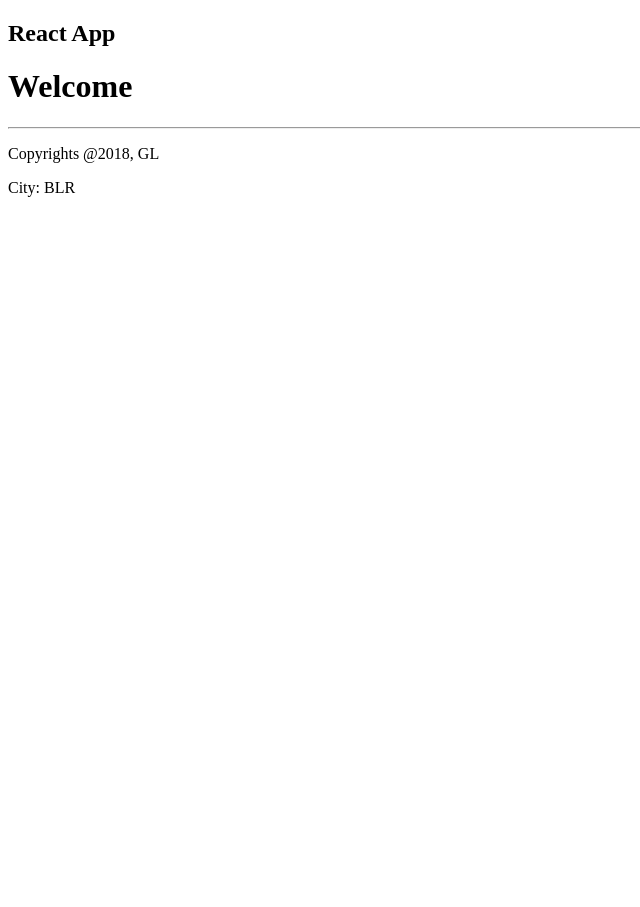
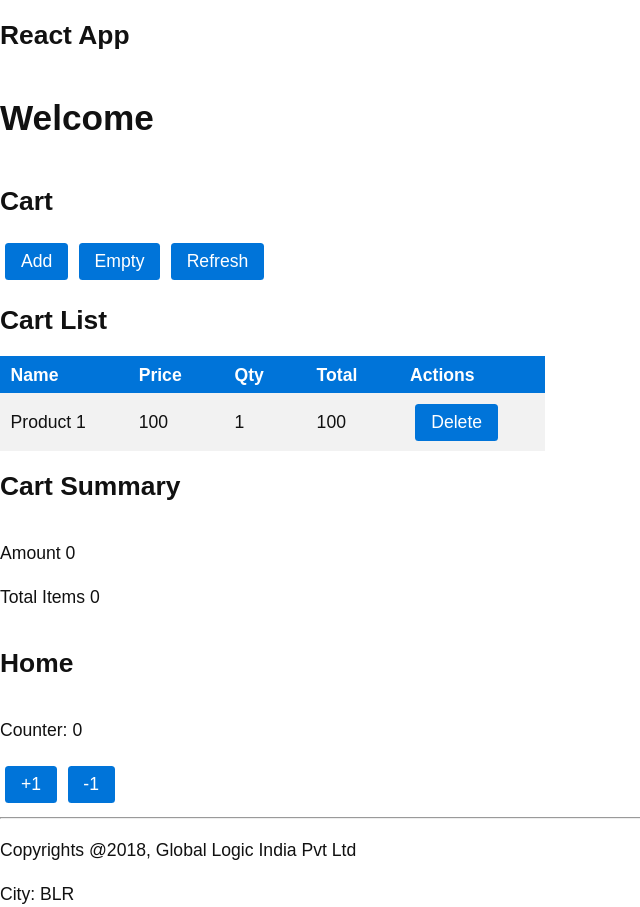
Before and after one commit to nodesense/globallogic-react-mar-2018, a React app: page / in a window 1280 px wide. Shown: the whole page, without its empty margins (0-640 px from the left). Before the commit the page ends 800 px from the top, so only its background shows below. Built offline with nearby package versions, Linux system fonts and the light colour scheme.

Commit message:
cart starter

```diff
--- a/src/app/App.js
+++ b/src/app/App.js
@@ -3,6 +3,10 @@ import React from "react";
 //default import
 import Header from "./components/Header";
 import Footer from "./components/Footer";
+
+import Home from "./components/Home";
+
+import Cart from "./cart/components/Cart";
 
 export class App extends React.Component {
 
@@ -14,7 +18,11 @@ export class App extends React.Component {
           <div >
               <Header title="React App" />
               <h1>Welcome</h1>
-              <Footer year="2018" company="GL"
+
+              <Cart />
+
+              <Home />
+              <Footer year={2018}
                       address = { {city: 'BLR'} } />
           </div>
         )
--- /dev/null
+++ b/src/app/cart/components/Cart.js
@@ -0,0 +1,112 @@
+
+import React, {Component} from "react";
+import PropTypes from "prop-types";
+
+import CartList from "./CartList";
+import CartSummary from "./CartSummary";
+
+export default class Cart extends Component {
+    constructor(props) {
+        super(props);
+
+        this.state = {
+            items: [{id: 1, price: 100, qty: 1, name: 'Product 1'}],
+            amount: 0, //price * qty of all items
+            count: 0, // qty of all items
+            flag: false, //dummy
+            highlight: false
+        }
+    }
+
+    recalculateTotal(items) {
+        let count = 0;
+        let amount = 0;
+
+        for (let item of  items) {
+            count += item.qty;
+            amount += item.qty * item.price
+        }
+
+        this.setState({
+            // es6 feature
+            count,  // count: count
+            amount
+        })
+    }
+
+    addItem() {
+        let id = Math.ceil(Math.random() * 100000);
+        let item = {
+            id: id,
+            name: `Product ${id}`,
+            price: Math.ceil(Math.random() * 100),
+            qty: 1
+        }
+
+        //TODO:
+
+    }
+
+    removeItem(id) {
+        //TODO:
+
+    }
+
+    empty() {
+        this.setState({
+            items: []
+        })
+
+        this.recalculateTotal([]);
+    }
+
+    refresh() {
+        //dummy
+        this.setState({
+            flag: !this.state.flag
+        })
+
+    }
+
+    render() {
+        console.log("Cart Render");
+
+        return (
+            <div>
+            <h2>Cart</h2>
+
+            <button onClick={() => this.addItem() }>
+             Add
+            </button>
+
+
+            <button onClick={() => this.empty() }>
+                Empty
+            </button>
+
+
+
+            <button onClick={() => this.refresh() }>
+                Refresh
+            </button>
+
+            <CartList items={this.state.items}
+
+
+            />
+
+            <CartSummary amount={this.state.amount}
+                         count={this.state.count} />
+            </div>
+        )
+    }
+}
+
+
+Cart.defaultProps = {
+
+}
+
+Cart.propTypes = {
+
+}
--- /dev/null
+++ b/src/app/cart/components/CartItem.js
@@ -0,0 +1,41 @@
+import React, {Component} from "react";
+import PropTypes from "prop-types";
+
+export default class CartItem extends Component {
+    constructor(props) {
+        super(props);
+    }
+
+    render() {
+
+        let {item} = this.props;
+        console.log("CartItem Render", item.id);
+
+        return (
+            <tr>
+                <td>{item.name}</td>
+                <td>{item.price}</td>
+                <td>
+                     {item.qty}
+                </td>
+                <td>{item.price * item.qty}</td>
+
+                <td>
+                    <button onClick={ () => {} }>
+                        Delete
+                    </button>
+                </td>
+            </tr>
+        )
+    }
+
+}
+
+
+CartItem.defaultProps = {
+
+}
+
+CartItem.propTypes = {
+
+}
--- /dev/null
+++ b/src/app/cart/components/CartList.js
@@ -0,0 +1,69 @@
+
+import React, {Component} from "react";
+import PropTypes from "prop-types";
+
+import CartItem from "./CartItem";
+
+export default class CartList extends Component {
+    constructor(props) {
+        super(props);
+        console.log("CartList cons");
+    }
+
+
+    componentWillMount() {
+        console.log("CartList will mount");
+    }
+
+
+    // shouldComponentUpdate(nextProps, nextState) {
+    //     console.log("cart list should update");
+    //     console.log("current list ", this.props.items.length);
+    //     console.log("current list ", nextProps.items.length);
+    //     console.log("this.props.items == nextProps.items", this.props.items == nextProps.items)
+    //     return  nextProps.items != this.props.items;
+    // }
+
+
+    componentDidMount() {
+        console.log("CartList did mount");
+    }
+
+    render() {
+        console.log("CartList render");
+        return (
+            <div>
+            <h2>Cart List</h2>
+            <table>
+                <tbody>
+                    <tr>
+                        <th>Name</th>
+                        <th>Price</th>
+                        <th>Qty</th>
+                        <th>Total</th>
+                        <th>Actions</th>
+                    </tr>
+
+                    {
+                        this.props.items.map(item => (
+                            <CartItem key={item.id}
+                                      item = {item}
+
+                            />
+                        ))
+                    }
+                </tbody>
+                </table>
+            </div>
+        )
+    }
+}
+
+
+CartList.defaultProps = {
+
+}
+
+CartList.propTypes = {
+
+}
--- /dev/null
+++ b/src/app/cart/components/CartSummary.js
@@ -0,0 +1,32 @@
+
+import React, {Component} from "react";
+import PropTypes from "prop-types";
+
+export default class CartSummary extends Component {
+    constructor(props) {
+        super(props);
+    }
+
+    render() {
+        console.log("CartSummary render");
+        return (
+            <div>
+            <h2>Cart Summary</h2>
+            <p> Amount {this.props.amount} </p>
+            <p> Total Items {this.props.count} </p>
+            </div>
+        )
+    }
+}
+
+
+// defaultProps is static, keyword
+CartSummary.defaultProps = {
+    amount: 0,
+    count: 0
+}
+
+CartSummary.propTypes = {
+    amount: PropTypes.number,
+    count: PropTypes.number
+}
--- a/src/app/components/Footer.js
+++ b/src/app/components/Footer.js
@@ -20,9 +20,19 @@ export default function Footer(props) {
 
 
 Footer.defaultProps = {
-
+    company: 'Global Logic India Pvt Ltd'
 }
 
 Footer.propTypes = {
+    // mandatory
+    year: PropTypes.number.isRequired,
+    // optional
+    company: PropTypes.string,
+
+    //address: PropTypes.object
+
+    address : PropTypes.shape({
+        city: PropTypes.string.isRequired
+    }).isRequired
 
 }
--- a/src/app/components/Header.js
+++ b/src/app/components/Header.js
@@ -9,6 +9,11 @@ export default class Header extends Component {
     constructor(props) {
         super(props);
         console.log("Header cons", props);
+    }
+
+    //ES next  static variable inside class
+    static propTypes = {
+        title: PropTypes.string.isRequired
     }
 
 
@@ -26,13 +31,3 @@ export default class Header extends Component {
         )
     }
 }
-
-// keywords
-Header.defaultProps = {
-
-}
-
-// keywords
-Header.propTypes = {
-
-}
--- /dev/null
+++ b/src/app/components/Home.js
@@ -0,0 +1,89 @@
+
+import React, {Component} from "react";
+import PropTypes from "prop-types";
+
+export default class Home extends Component {
+    constructor(props) {
+        super(props);
+
+        // keyword
+        // mutable
+        this.state = {
+            counter: 0,
+            name: ''
+        }
+
+        // creates a wrapper function for decrement
+        this.decrement = this.decrement.bind(this);
+    }
+
+    increment() {
+        console.log("increment called");
+        //BAD: Mutating state
+        this.state.counter++;
+
+        //BAD, render method
+        this.forceUpdate();
+    }
+
+    decrement() {
+        //console.trace();
+
+        //Good API
+
+        console.log("Counter ", this.state.counter);
+        // immutablity
+        // keyword
+        // async
+        // render method
+        this.setState({
+            counter: this.state.counter - 1
+        });
+
+        console.log("before name setstate Counter ", this.state.counter);
+
+        this.setState({
+            name: 'My name' + this.state.counter
+        });
+
+        console.log("after setstate Counter ", this.state.counter);
+    }
+
+    // internal keyword
+    shouldComponentUpdate(nextProps, nextState){
+        console.log("home should update");
+        console.log("Current state ", this.state);
+        console.log("next State", nextState);
+        return nextState.counter % 3 == 0; //call render, false no render
+    }
+
+
+    render() {
+        console.log("Home render called");
+
+        return (
+            <div>
+            <h2>Home</h2>
+            <p> Counter: {this.state.counter}</p>
+            <button onClick={() => this.increment()}>
+             +1
+            </button>
+
+            <button onClick={this.decrement}>
+              -1
+            </button>
+
+
+            </div>
+        )
+    }
+}
+
+
+Home.defaultProps = {
+
+}
+
+Home.propTypes = {
+
+}
--- a/src/index.html
+++ b/src/index.html
@@ -5,6 +5,8 @@
     <meta name="viewport" content="width=device-width, initial-scale=1.0">
     <meta http-equiv="X-UA-Compatible" content="ie=edge">
     <title>React App</title>
+
+    <link href="/assets/styles.css" rel="stylesheet" >
 </head>
 <body>
 
```
Also changed, not shown: oop.js (+9 -22 lines), .babelrc.
